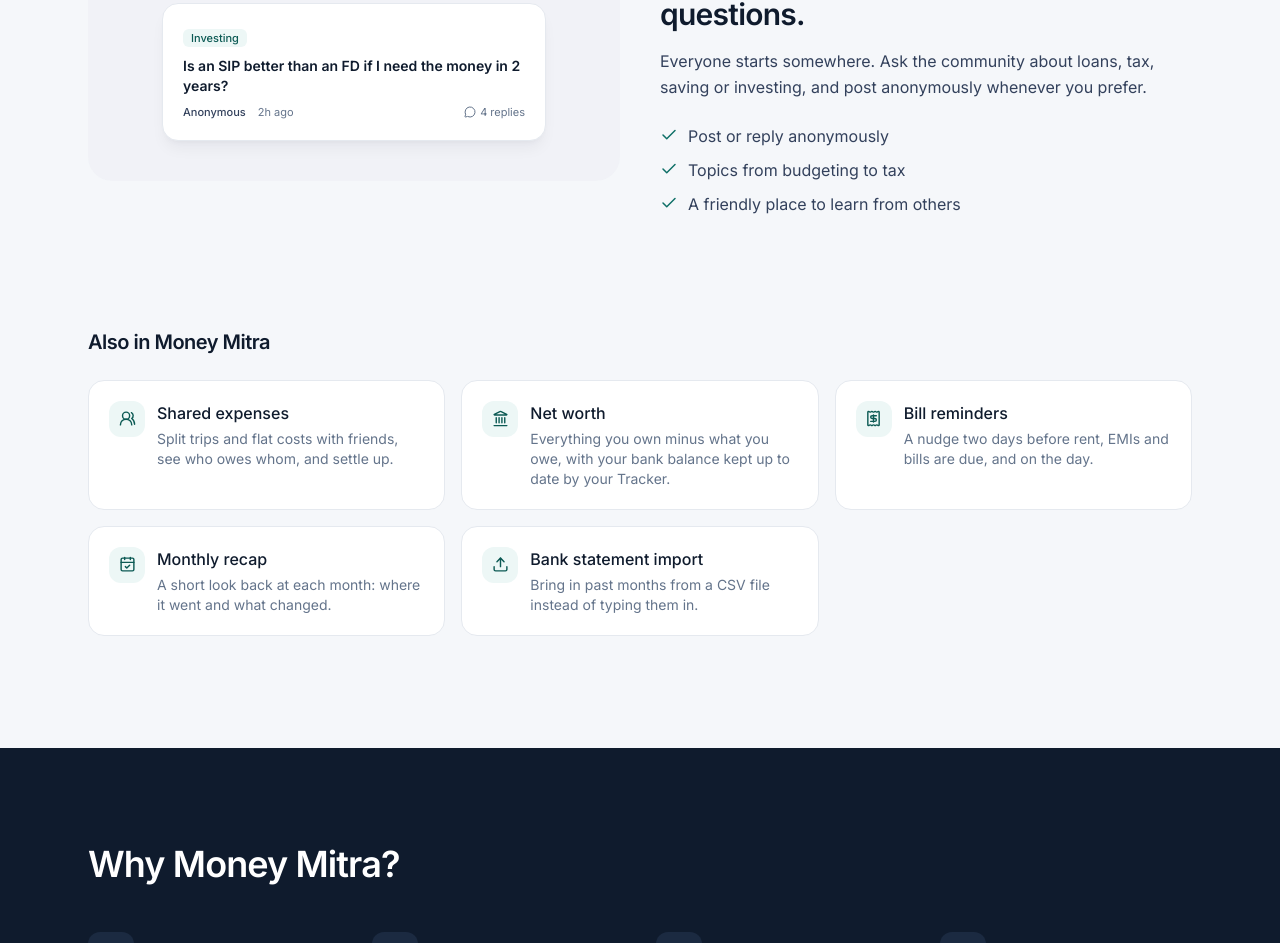
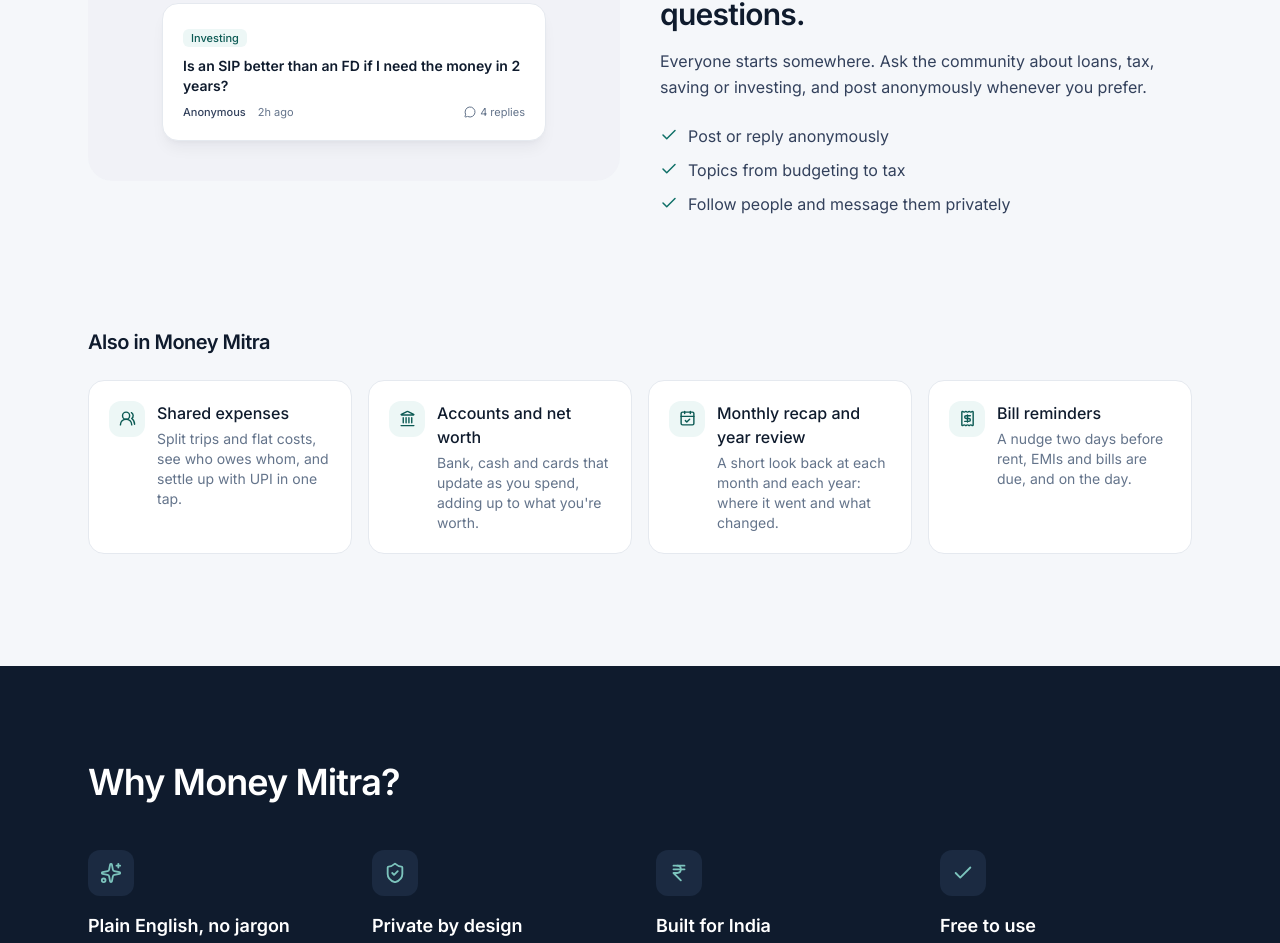
Before and after one commit to Rishikapurbey/Money-Mitra, a React (Vite) app in the folder client/: page / in a window 1280 px wide. Shown: the part 2299-3242 px from the top of the page. Built offline with nearby package versions, Linux system fonts and the light colour scheme; no server answers.

Commit message:
Update the landing page and README for accounts, UPI settle-up and messages

```diff
--- a/client/src/pages/Landing.tsx
+++ b/client/src/pages/Landing.tsx
@@ -5,7 +5,6 @@ import {
   CalendarCheck,
   Landmark,
   Receipt,
-  Upload,
   UsersRound,
   Check,
   EyeOff,
@@ -137,13 +136,12 @@ interface Feature {
   visual: ReactNode;
 }
 
-// Smaller features, listed after the four main ones
+// Smaller features, listed after the four main ones: four cards, so they sit in one even row
 const extras = [
-  { icon: UsersRound, title: "Shared expenses", body: "Split trips and flat costs with friends, see who owes whom, and settle up." },
-  { icon: Landmark, title: "Net worth", body: "Everything you own minus what you owe, with your bank balance kept up to date by your Tracker." },
+  { icon: UsersRound, title: "Shared expenses", body: "Split trips and flat costs, see who owes whom, and settle up with UPI in one tap." },
+  { icon: Landmark, title: "Accounts and net worth", body: "Bank, cash and cards that update as you spend, adding up to what you're worth." },
+  { icon: CalendarCheck, title: "Monthly recap and year review", body: "A short look back at each month and each year: where it went and what changed." },
   { icon: Receipt, title: "Bill reminders", body: "A nudge two days before rent, EMIs and bills are due, and on the day." },
-  { icon: CalendarCheck, title: "Monthly recap", body: "A short look back at each month: where it went and what changed." },
-  { icon: Upload, title: "Bank statement import", body: "Bring in past months from a CSV file instead of typing them in." },
 ];
 
 const features: Feature[] = [
@@ -181,7 +179,7 @@ const features: Feature[] = [
     eyebrow: "Discuss",
     title: "Ask anything. There are no dumb questions.",
     body: "Everyone starts somewhere. Ask the community about loans, tax, saving or investing, and post anonymously whenever you prefer.",
-    points: ["Post or reply anonymously", "Topics from budgeting to tax", "A friendly place to learn from others"],
+    points: ["Post or reply anonymously", "Topics from budgeting to tax", "Follow people and message them privately"],
     visual: <MiniQuestion />,
   },
 ];
@@ -304,7 +302,7 @@ function Landing() {
 
         <div className="mt-20 sm:mt-28">
           <h3 className="text-xl font-semibold tracking-tight text-ink-900">Also in Money Mitra</h3>
-          <div className="mt-6 grid gap-4 sm:grid-cols-2 lg:grid-cols-3">
+          <div className="mt-6 grid gap-4 sm:grid-cols-2 lg:grid-cols-4">
             {extras.map((x) => (
               <div key={x.title} className="flex items-start gap-3 rounded-2xl border border-line bg-surface p-5">
                 <span className="w-9 h-9 shrink-0 rounded-xl bg-brand-50 text-brand-700 flex items-center justify-center">
```
Also changed, not shown: 1 other file (tests, documents, lock files or other folders).
